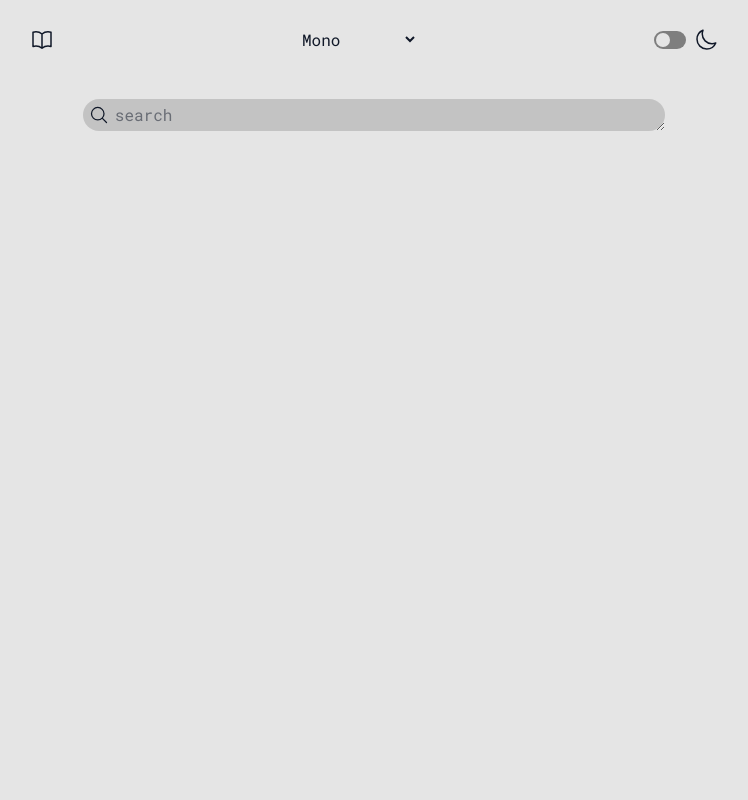
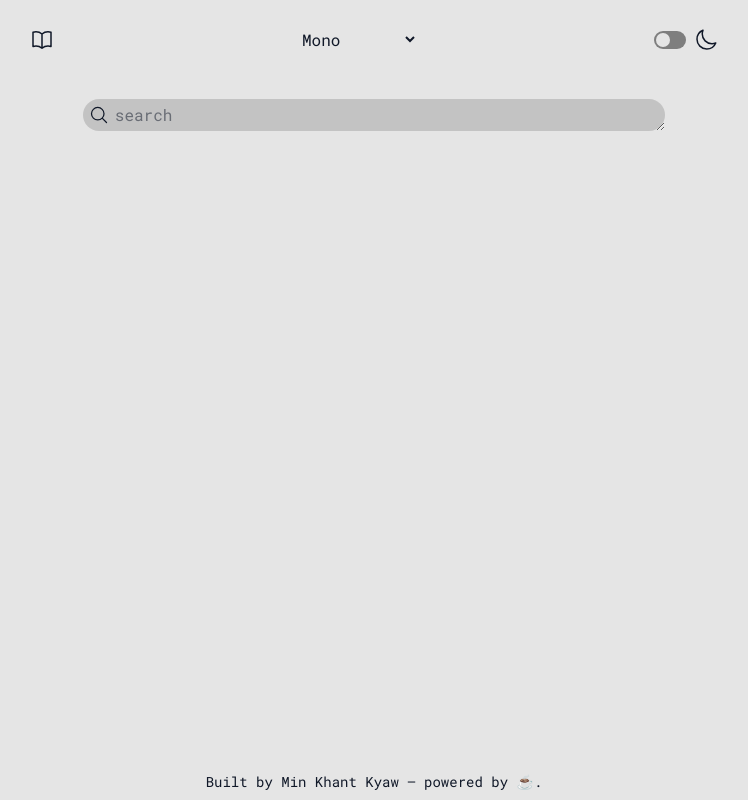
Before and after one commit to mkhantk/web-dictionary, a React (Vite) app: page / in a window 1280 px wide. Shown: the whole page, without its empty margins (266-1014 px from the left). Built offline with nearby package versions, Linux system fonts and the light colour scheme; no server answers.

Commit message:
Add footer

```diff
--- a/src/App.jsx
+++ b/src/App.jsx
@@ -15,10 +15,10 @@ function App() {
     <div
       className={`${
         theme === "dark" && "dark"
-      } font-${font} min-h-screen w-full bg-neutral-200 text-gray-900 dark:bg-neutral-900 dark:text-gray-100 md:px-5 lg:w-3/5 2xl:w-2/5  md:mx-auto `}
+      } font-${font} min-h-screen w-full flex flex-col bg-neutral-200 text-gray-900 dark:bg-neutral-900 dark:text-gray-100 md:px-5 lg:w-3/5 2xl:w-2/5  md:mx-auto `}
     >
       <Header setLoading={setLoading} />
-      <div className="relative w-full ">
+      <div className="relative w-full grow">
         {loading !== null && <Loading loading={loading} />}
         {dictionary === null ? (
           <span className="inline-block w-full my-20 text-center text-gray-900/50 text-base dark:text-gray-100/50">
@@ -28,6 +28,11 @@ function App() {
           <>{dictionary.word && <Display />}</>
         )}
       </div>
+      <footer className="mt-auto">
+        <p className="text-center text-sm py-2">
+          Built by Min Khant Kyaw — powered by ☕.
+        </p>
+      </footer>
     </div>
   );
 }
--- a/src/component/api.js
+++ b/src/component/api.js
@@ -32,6 +32,7 @@ export const structureData = async (data) => {
 
   // what to do is to figure out how many hom are there in the dict and them map them to create an array of parof speech adn it's definitions.
   // the best possible outcome would be creating another object in the main object.
+  try {
     dictionary.partOfSpeech = await data
       .filter(
         (item) =>
@@ -39,10 +40,17 @@ export const structureData = async (data) => {
           item.meta.id.split(":")[0] === data[0].meta.id.split(":")[0]
       )
       .map((item) => ({ pos: item.fl, def: item.shortdef }));
-  // dictionary.partOfSpeech = (await data[0].fl) ? data[0].fl : "unavailable";
-  // dictionary.definitions = (await data[0].shortdef)
-  //   ? data[0].shortdef
-  //   : "unavailable";
+
+    if (dictionary.partOfSpeech.length === 0) throw new Error();
+  } catch {
+    console.log("response has no hom");
+    dictionary.partOfSpeech = await data
+      .filter(
+        (item) => item.meta.id.split(":")[0] === data[0].meta.id.split(":")[0]
+      )
+      .map((item) => ({ pos: item.fl, def: item.shortdef }));
+  }
+  //  there has been cases where no hom but solid response. for that case,
 
   dictionary.example = await getExample(data[0].meta.id.split(":")[0]);
   dictionary.synonyms = await getSynonyms(data[0].meta.id.split(":")[0]);
```
Lines whose indentation alone changed are shown as unchanged.
